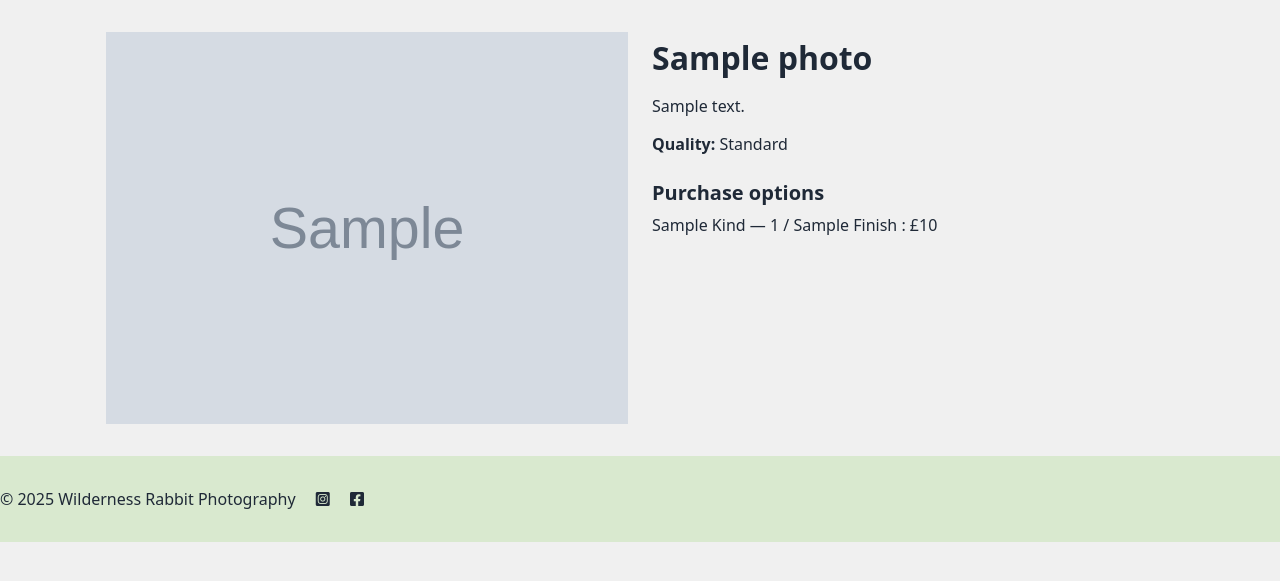
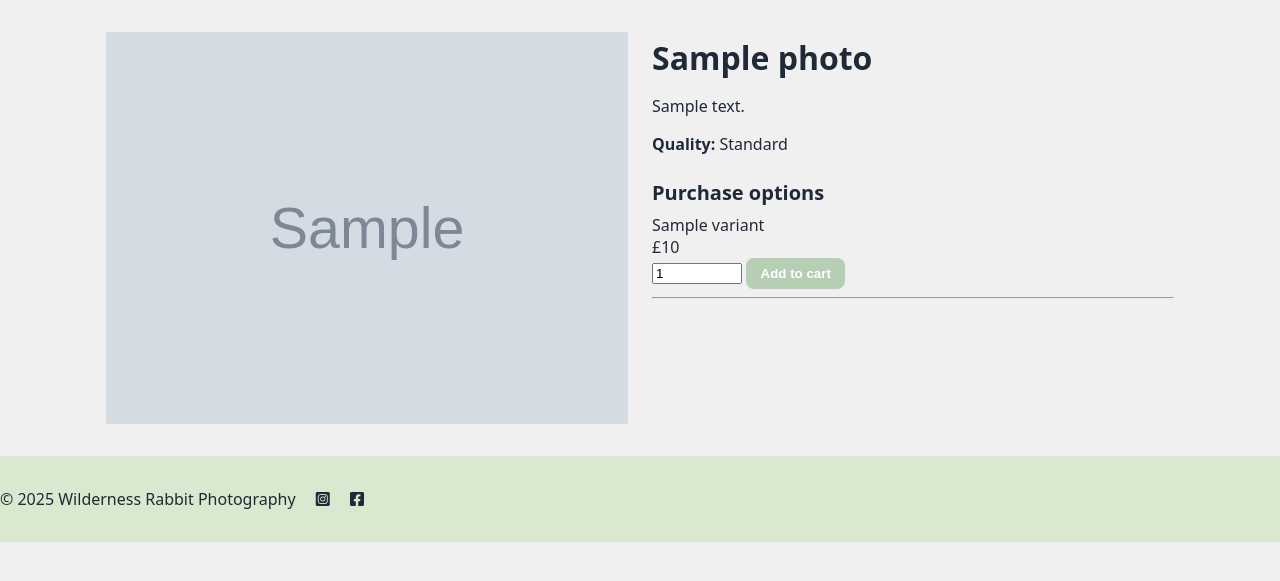
Before and after one commit to rory-codes/wildness_rabbit_photography, a Django app: template templates/catalog/photo_detail.html in a window 1280 px wide. Shown: the part 73-654 px from the top of the page. Run offline with Django 5.2, Linux system fonts and the light colour scheme; tables that the repository leaves empty hold one stand-in row (values such as "Sample post"); the template is opened without the code that fills it: values that come from a table or form of the project are taken from there, most other values are stand-ins (such as "Sample title", 1, 10 or a date in 2020); grey boxes marked "Sample" are stand-in pictures.

Commit message:
Refactor purchase options in photo detail template to include add-to-cart functionality

```diff
--- a/templates/catalog/photo_detail.html
+++ b/templates/catalog/photo_detail.html
@@ -11,16 +11,20 @@
       <h3 class="h2">Purchase options</h3>
       <ul class="list-plain">
         {% for v in variants %}
-          <li>
-            {{ v.kind|title }}
-            {% if v.size %} — {{ v.size }}{% endif %}
-            {% if v.finish %} / {{ v.finish|title }}{% endif %}
-            : £{{ v.price }}
-            <!-- Add-to-cart button goes here next -->
-          </li>
-        {% empty %}
-          <li>No variants yet.</li>
+        <form method="post" action="{% url 'cart:add' v.id %}">
+          {% csrf_token %}
+          <div class="d-flex gap-2 align-items-end">
+            <div>
+              <div>{{ v.name }}</div>
+              <div>£{{ v.price }}</div>
+            </div>
+            <input type="number" name="qty" min="1" value="1" class="form-control" style="max-width:90px">
+            <button class="btn btn-primary">Add to cart</button>
+          </div>
+        </form>
+        <hr>
         {% endfor %}
+
       </ul>
     </div>
   </article>
```
